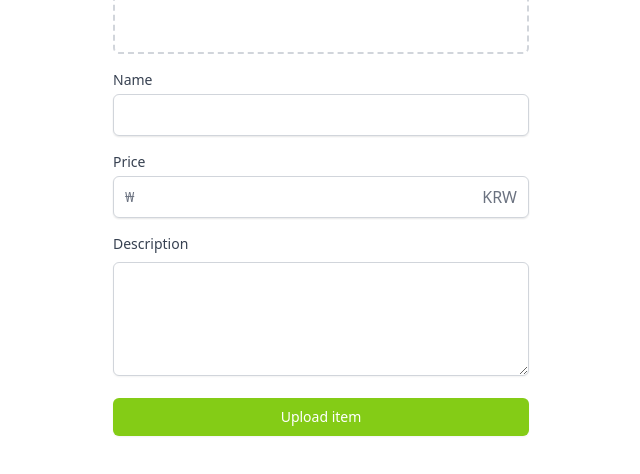
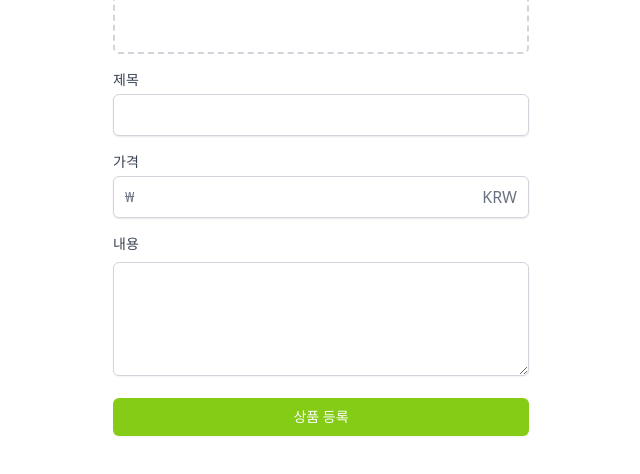
Before and after one commit to gyulsbox/Re_earth, a Next.js app: page /products/upload in a window 1280 px wide. Shown: the part 202-676 px from the top of the page, without its empty margins (319-959 px from the left). Built offline with nearby package versions, Linux system fonts and the light colour scheme.

Commit message:
chore: localization

```diff
--- a/pages/community/[id].tsx
+++ b/pages/community/[id].tsx
@@ -105,7 +105,7 @@ const CommunityPostDetail: NextPage<CommunityPostResponse> = ({ post }) => {
             </p>
             <Link href={`/users/profiles/${post?.user.id}`}>
               <a className="text-xs font-medium text-gray-500">
-                View profile &rarr;
+                프로필 보기 &rarr;
               </a>
             </Link>
           </div>
@@ -199,10 +199,10 @@ const CommunityPostDetail: NextPage<CommunityPostResponse> = ({ post }) => {
           <TextArea
             register={register("comment", { required: true, minLength: 5 })}
             name="description"
-            placeholder="Answer this question!"
+            placeholder="내용을 적어주세요"
           />
           <button className="mt-2 w-full bg-lime-500 hover:bg-lime-600 text-white py-2 px-4 border border-transparent rounded-md shadow-sm text-sm font-medium focus:ring-2 focus:ring-offset-2 focus:ring-lime-500 focus:outline-none ">
-            {commentLoading ? "Loading" : "Reply"}
+            {commentLoading ? "로딩중..." : "작성"}
           </button>
         </form>
       </div>
--- a/pages/community/write.tsx
+++ b/pages/community/write.tsx
@@ -49,7 +49,7 @@ const Write: NextPage = () => {
           register={register("contents", { required: true, minLength: 5 })}
           placeholder="내용을 입력해주세요."
         />
-        <Button text={loading ? "Loading" : "Submit"} />
+        <Button text={loading ? "로딩중..." : "게시글 작성"} />
       </form>
     </Layout>
   );
--- a/pages/products/[id].tsx
+++ b/pages/products/[id].tsx
@@ -69,11 +69,6 @@ const ItemDetail: NextPage<ItemDetailResponse> = ({
       router.push(`/chats/${chatData.chat.id}`);
     }
   }, [user, chatData, router]);
-  // if (router.isFallback) {
-  //   return <Layout title='Loading for you'>
-  //     <span>I Love you</span>
-  //   </Layout>
-  // }
   return (
     <Layout seoTitle="Product Detail" title="상품상세" canGoBack>
       <div className="px-4  py-4">
@@ -99,7 +94,7 @@ const ItemDetail: NextPage<ItemDetailResponse> = ({
               </p>
               <Link href={`/users/profiles/${product?.user?.id}`}>
                 <a className="text-xs font-medium text-gray-500">
-                  View profile &rarr;
+                  프로필 보기 &rarr;
                 </a>
               </Link>
             </div>
@@ -114,7 +109,7 @@ const ItemDetail: NextPage<ItemDetailResponse> = ({
             <p className=" my-6 text-gray-700">{product?.description}</p>
             <div className="flex items-center justify-between space-x-2">
               <form className="w-full" onSubmit={handleSubmit(onValid)}>
-                <Button large text="Talk to seller" />
+                <Button large text="채팅하기" />
               </form>
               <button
                 onClick={onWishClick}
@@ -160,7 +155,7 @@ const ItemDetail: NextPage<ItemDetailResponse> = ({
           </div>
         </div>
         <div>
-          <h2 className="text-2xl font-bold text-gray-900">Similar items</h2>
+          <h2 className="text-2xl font-bold text-gray-900">비슷한 상품</h2>
           <div className=" mt-6 grid grid-cols-2 gap-4">
             {relatedProducts.map((product) => (
               <div key={product.id}>
--- a/pages/products/upload.tsx
+++ b/pages/products/upload.tsx
@@ -99,13 +99,13 @@ const Upload: NextPage = () => {
         </div>
         <Input
           register={register("name", { required: true })}
-          label="Name"
+          label="제목"
           name="name"
           type="text"
         />
         <Input
           register={register("price", { required: true })}
-          label="Price"
+          label="가격"
           placeholder="0.00"
           name="price"
           type="text"
@@ -114,9 +114,9 @@ const Upload: NextPage = () => {
         <TextArea
           register={register("description", { required: true })}
           name="description"
-          label="Description"
+          label="내용"
         />
-        <Button text={loading ? "Loading" : "Upload item"} />
+        <Button text={loading ? "로딩중..." : "상품 등록"} />
       </form>
     </Layout>
   );
--- a/pages/profile/index.tsx
+++ b/pages/profile/index.tsx
@@ -35,7 +35,7 @@ const Profile: NextPage = () => {
           <div className="flex flex-col">
             <span className="font-medium text-gray-900">{user?.name}</span>
             <Link href="/profile/edit">
-              <a className="text-sm text-gray-700">Edit profile &rarr;</a>
+              <a className="text-sm text-gray-700">프로필 수정 &rarr;</a>
             </Link>
           </div>
         </div>
--- a/pages/streams/[id].tsx
+++ b/pages/streams/[id].tsx
@@ -71,7 +71,7 @@ const Streams: NextPage = () => {
     sendMessage(form);
   };
   return (
-    <Layout canGoBack seoTitle='Streams Detail' title={data?.stream.title}>
+    <Layout canGoBack seoTitle="Streams Detail" title={data?.stream.title}>
       <div className="py-10 px-4  space-y-4">
         {data?.stream.cloudflareId ? (
           <div className="w-full rounded-md shadow-sm bg-slate-300 aspect-video">
@@ -93,8 +93,8 @@ const Streams: NextPage = () => {
             ${data?.stream?.price}
           </span>
           <p className=" my-6 text-gray-700">{data?.stream?.description}</p>
-          <div className="bg-orange-300 p-5 rounded-md overflow-scroll flex flex-col space-y-3">
-            <span>Stream Keys (only shown to Stream Owner)</span>
+          <div className="bg-gray-300 p-5 rounded-md overflow-scroll flex flex-col space-y-3">
+            <span>고유키 (게시글 주인만 확인 가능합니다.)</span>
             <span className="text-white">
               <span className="font-medium text-gray-800">URL:</span>
               {data?.stream.cloudflareUrl}
@@ -106,17 +106,18 @@ const Streams: NextPage = () => {
           </div>
         </div>
         <div>
-          <h2 className="text-2xl font-bold text-gray-900">Live Chat</h2>
-          <div className="py-10 pb-16 h-[50vh] overflow-y-scroll px-4 space-y-4">
+          <h2 className="text-2xl font-bold text-gray-900">실시간 채팅</h2>
+          <div className="py-10 pb-16 h-[35vh] overflow-y-scroll px-4 space-y-4">
             {data?.stream.messages.map((message) => (
               <Messages
                 key={message.id}
                 message={message.message}
                 reversed={message.user.id === user?.id}
+                avatarUrl={message.user.avatar}
               />
             ))}
           </div>
-          <div className="fixed py-2 bg-white  bottom-0 inset-x-0">
+          <div className="fixed py-2 px-4 bg-white bottom-0 inset-x-0">
             <form
               onSubmit={handleSubmit(onValid)}
               className="flex relative max-w-md items-center  w-full mx-auto"
@@ -124,10 +125,10 @@ const Streams: NextPage = () => {
               <input
                 {...register("message", { required: true })}
                 type="text"
-                className="shadow-sm rounded-full w-full border-gray-300 focus:ring-orange-500 focus:outline-none pr-12 focus:border-orange-500"
+                className="shadow-sm rounded-full w-full border-gray-300 focus:ring-lime-500 focus:outline-none pr-12 focus:border-lime-500"
               />
               <div className="absolute inset-y-0 flex py-1.5 pr-1.5 right-0">
-                <button className="flex focus:ring-2 focus:ring-offset-2 focus:ring-orange-500 items-center bg-orange-500 rounded-full px-3 hover:bg-orange-600 text-sm text-white">
+                <button className="flex focus:ring-2 focus:ring-offset-2 focus:ring-lime-500 items-center bg-lime-500 rounded-full px-3 hover:bg-lime-600 text-sm text-white">
                   &rarr;
                 </button>
               </div>
--- a/pages/streams/create.tsx
+++ b/pages/streams/create.tsx
@@ -40,14 +40,14 @@ const Create: NextPage = () => {
         <Input
           register={register("title", { required: true })}
           required
-          label="Title"
+          label="제목"
           name="title"
           type="text"
         />
         <Input
           register={register("price", { required: true, valueAsNumber: true })}
           required
-          label="Price"
+          label="가격"
           placeholder="0.00"
           name="price"
           type="text"
@@ -56,9 +56,9 @@ const Create: NextPage = () => {
         <TextArea
           register={register("description", { required: true, minLength: 5 })}
           name="description"
-          label="Description"
+          label="설명"
         />
-        <Button text={loading ? "loading" : "Go live"} />
+        <Button text={loading ? "로딩중..." : "스트리밍"} />
       </form>
     </Layout>
   );
```
